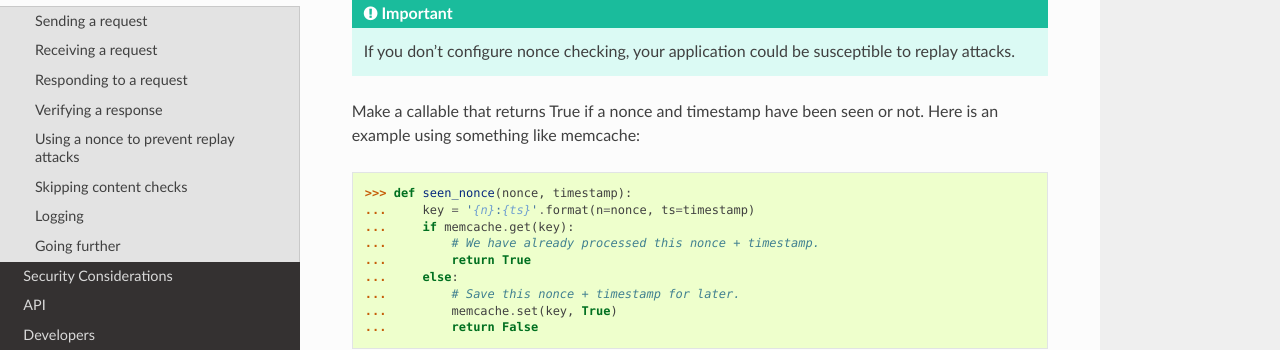
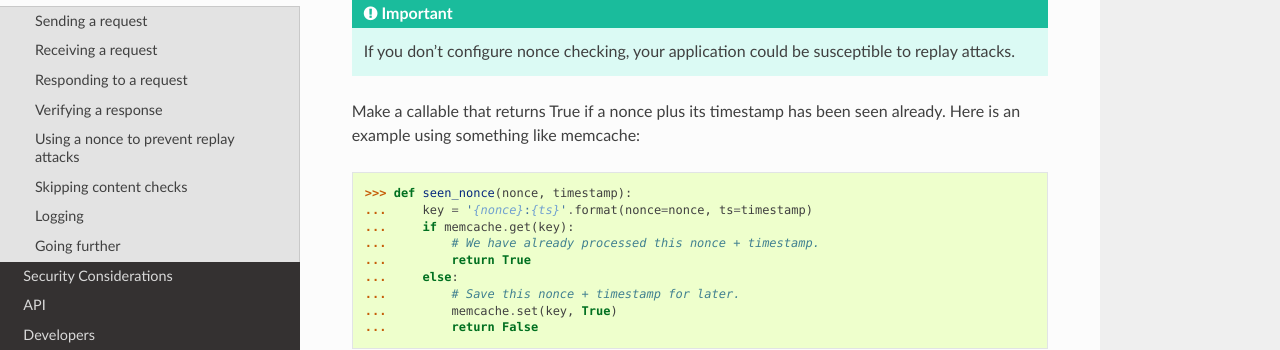
Before and after one commit to kumar303/mohawk, a Sphinx documentation site: the page built from docs/usage.rst, in a window 1280 px wide and 900 px high, scrolled down 3499 px. Shown: the part 156-506 px from the top of the window. Built offline with Sphinx 7.4.7 and the Read the Docs theme 2.0.0, drawn with Linux system fonts in a browser that asks for light colours.

Commit message:
minor tweaks to the docs

```diff
--- a/docs/usage.rst
+++ b/docs/usage.rst
@@ -225,13 +225,13 @@ your application needs to do.
     If you don't configure nonce checking, your application could be
     susceptible to replay attacks.
 
-Make a callable that returns True if a nonce and timestamp have been
-seen or not. Here is an example using something like memcache:
+Make a callable that returns True if a nonce plus its timestamp has been
+seen already. Here is an example using something like memcache:
 
 .. doctest:: usage
 
     >>> def seen_nonce(nonce, timestamp):
-    ...     key = '{n}:{ts}'.format(n=nonce, ts=timestamp)
+    ...     key = '{nonce}:{ts}'.format(nonce=nonce, ts=timestamp)
     ...     if memcache.get(key):
     ...         # We have already processed this nonce + timestamp.
     ...         return True
```
